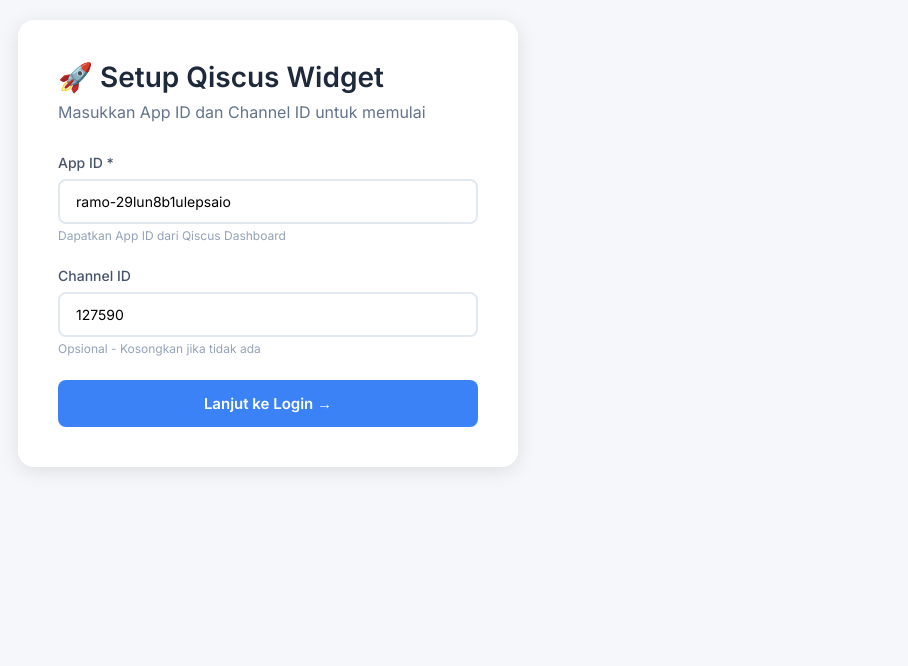
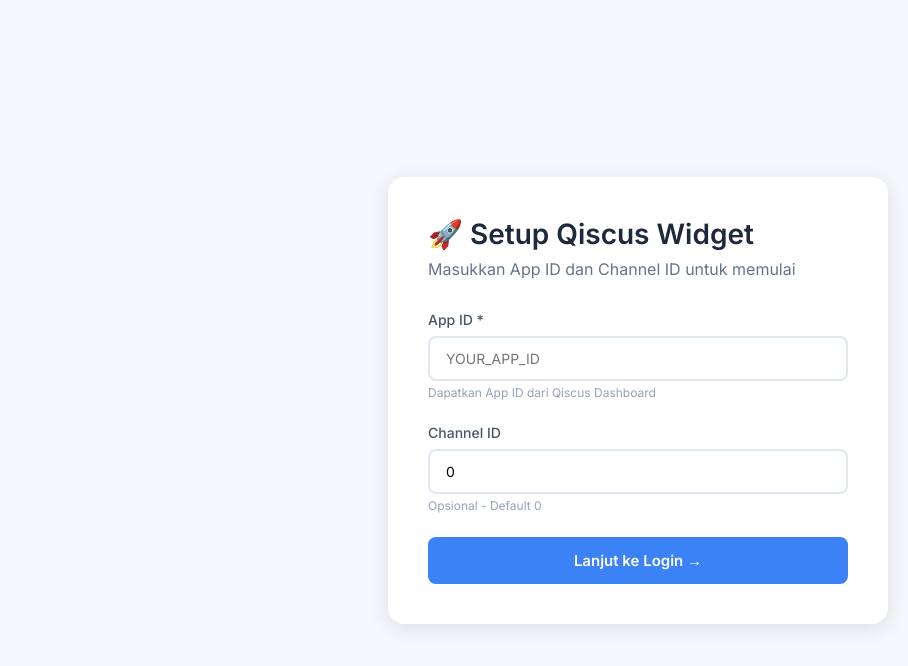
Before and after one commit to fathullahqiscus/support-multichannel-widget-embed-version, a plain HTML site: page index-simple.html in a window 1280 px wide. Shown: the whole page, without its empty margins (2-910 px from the left). Drawn offline with Linux system fonts and the light colour scheme.

Commit message:
refactor: generalize setup form inputs and adjust page display styles

```diff
--- a/index-simple.html
+++ b/index-simple.html
@@ -118,15 +118,6 @@
             background: #cbd5e1;
             cursor: not-allowed;
             transform: none;
-        }
-
-        /* Login Page */
-        .login-page {
-            min-height: 100vh;
-            display: flex;
-            align-items: center;
-            justify-content: center;
-            padding: 20px;
         }
 
         /* Main Page */
@@ -315,7 +306,10 @@
         }
 
         .setup-page.active,
-        .login-page.active,
+        .login-page.active {
+            display: flex;
+        }
+
         .main-page.active {
             display: block;
         }
@@ -338,15 +332,14 @@
             <form id="setup-form">
                 <div class="form-group">
                     <label for="app-id-input">App ID *</label>
-                    <input type="text" id="app-id-input" placeholder="ramo-29lun8b1ulepsaio"
-                        value="ramo-29lun8b1ulepsaio" required>
+                    <input type="text" id="app-id-input" placeholder="YOUR_APP_ID" value="" required>
                     <small>Dapatkan App ID dari Qiscus Dashboard</small>
                 </div>
 
                 <div class="form-group">
                     <label for="channel-id-input">Channel ID</label>
-                    <input type="text" id="channel-id-input" placeholder="127590" value="127590">
-                    <small>Opsional - Kosongkan jika tidak ada</small>
+                    <input type="text" id="channel-id-input" placeholder="0" value="0">
+                    <small>Opsional - Default 0</small>
                 </div>
 
                 <button type="submit" class="btn btn-primary">
```
